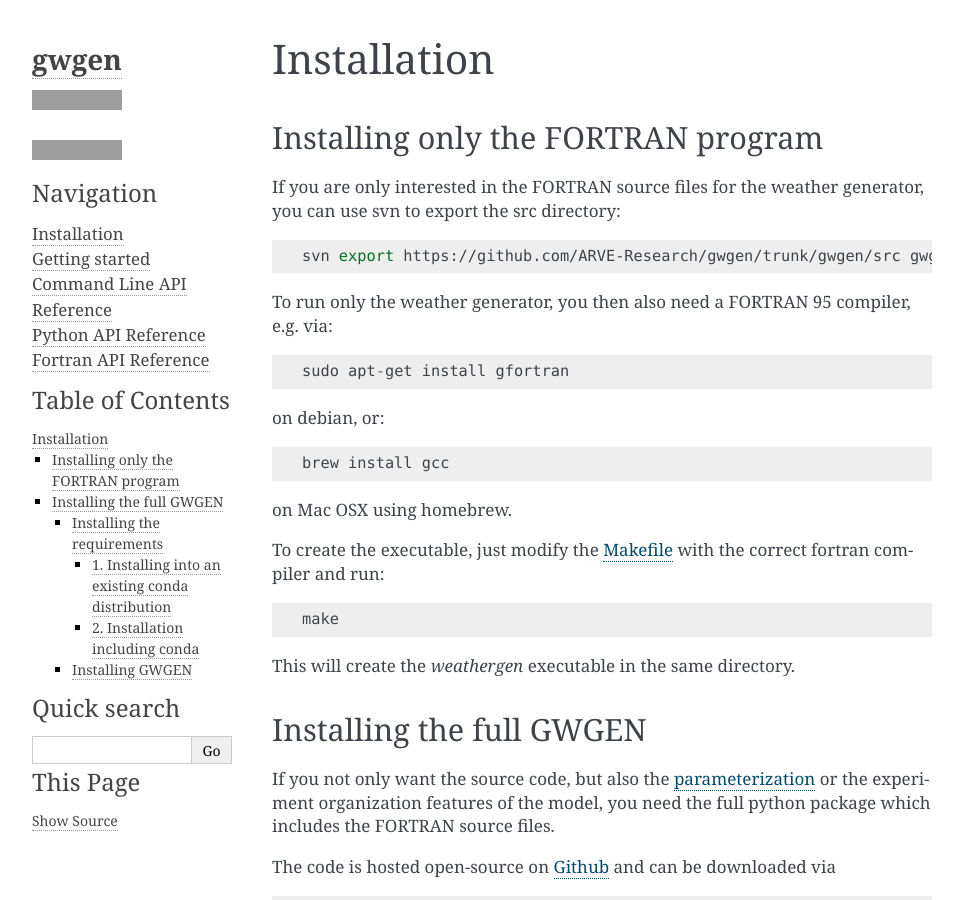
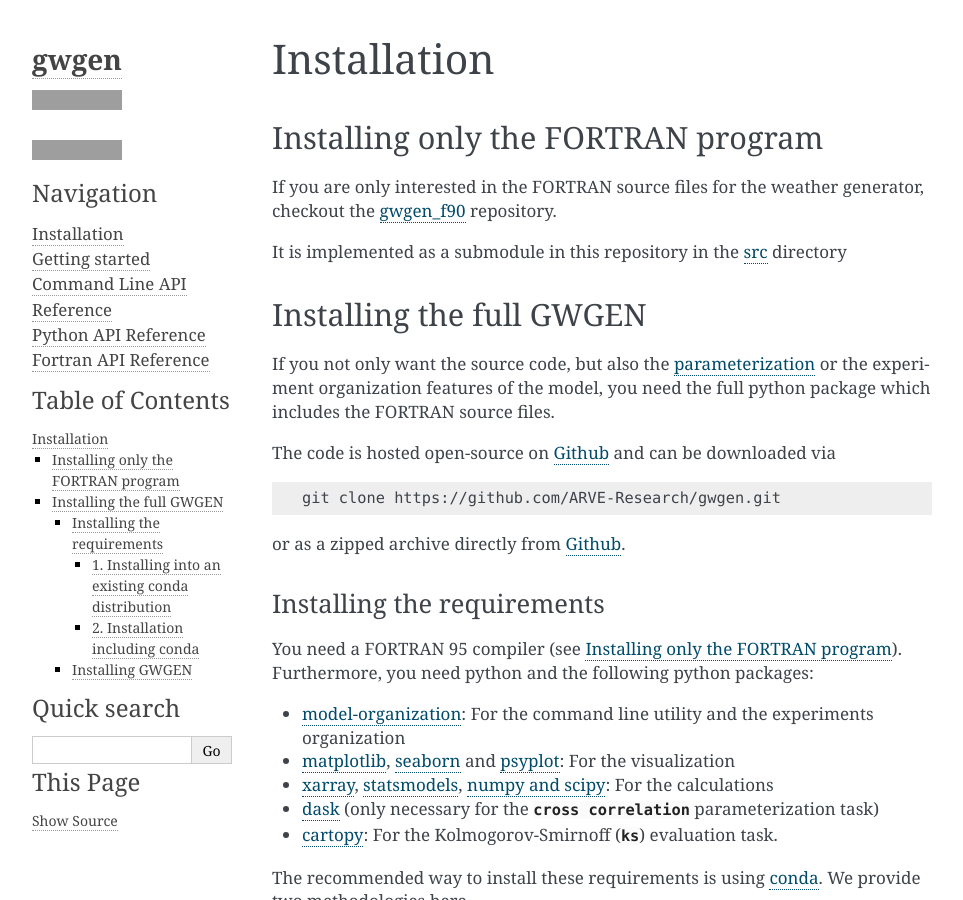
Before and after one commit to ARVE-Research/gwgen, a Sphinx documentation site: the page built from docs/install.rst, in a window 1280 px wide and 900 px high, cut to the strip 0-900 px from the top of the window. Shown: the whole strip, without its empty margins (148-1111 px from the left). Built offline with Sphinx 7.4.7, drawn with Linux system fonts in a browser that asks for light colours; some of the changed text lies outside the part shown; grey boxes are pictures that could not be loaded.

Commit message:
Updated installation instructions

```diff
--- a/docs/install.rst
+++ b/docs/install.rst
@@ -10,31 +10,12 @@ Installation
 Installing only the FORTRAN program
 -----------------------------------
 If you are only interested in the FORTRAN source files for the weather
-generator, you can use svn to export the src directory:
+generator, checkout the gwgen_f90_ repository.
 
-.. code-block:: bash
+It is implemented as a submodule in this repository in the src_ directory
 
-    svn export https://github.com/ARVE-Research/gwgen/trunk/gwgen/src gwgen_src
-
-To run only the weather generator, you then also need a FORTRAN 95 compiler,
-e.g. via::
-
-    sudo apt-get install gfortran
-
-on debian, or::
-
-    brew install gcc
-
-on Mac OSX using homebrew.
-
-To create the executable, just modify the Makefile_ with the correct fortran
-compiler and run::
-
-    make
-
-This will create the `weathergen` executable in the same directory.
-
-.. _Makefile: https://github.com/ARVE-Research/gwgen/blob/master/gwgen/src/Makefile
+.. _src: https://github.com/ARVE-Research/gwgen/blob/master/gwgen/src
+.. _gwgen_f90: https://github.com/ARVE-Research/gwgen_f90
 .. _Github: https://github.com/ARVE-Research/gwgen
 
 .. _install_full:
@@ -122,3 +103,10 @@ After having successfully installed python, just install the gwgen package via
 You can test whether it was successfully installed by typing::
 
     gwgen -h
+
+.. note::
+
+    If you download the repository from Github_, you have to initialize the
+    ``src`` submodule via::
+
+        git submodule update --init gwgen/src
```
